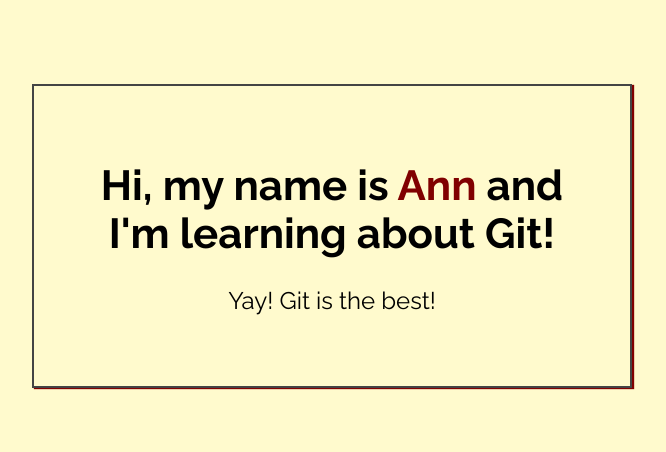
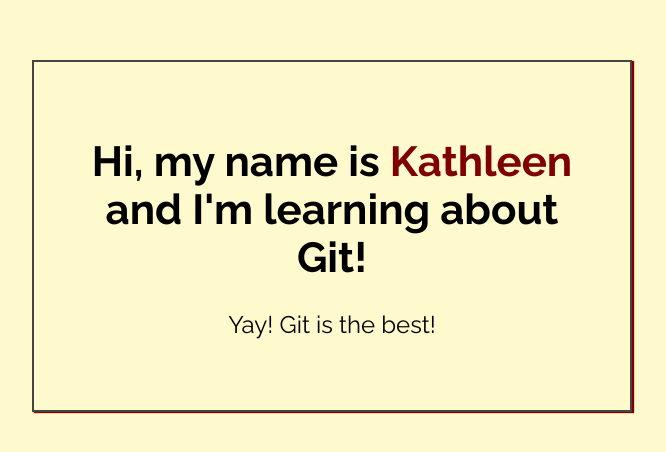
Before and after one commit to kmawhinn/my-first-repo, a plain HTML site: page index.html in a window 1280 px wide. Shown: the part 164-616 px from the top of the page, without its empty margins (308-974 px from the left). Drawn offline with Linux system fonts and the light colour scheme.

Commit message:
Added name to index.html

```diff
--- a/index.html
+++ b/index.html
@@ -14,7 +14,7 @@
 <body>
 
     <div class="greeting">
-        <h1>Hi, my name is <span class="highlight">Ann</span> and I'm learning about Git! </h1>
+        <h1>Hi, my name is <span class="highlight">Kathleen</span> and I'm learning about Git! </h1>
 
         <p>Yay! Git is the best!</p>
     </div>
```
